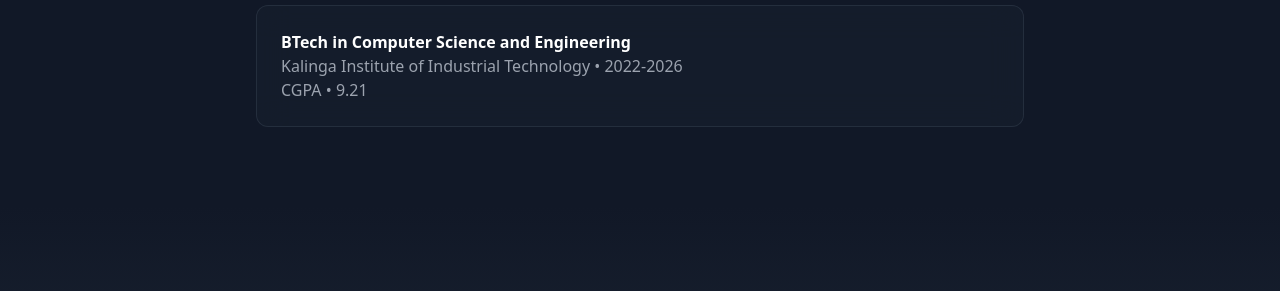
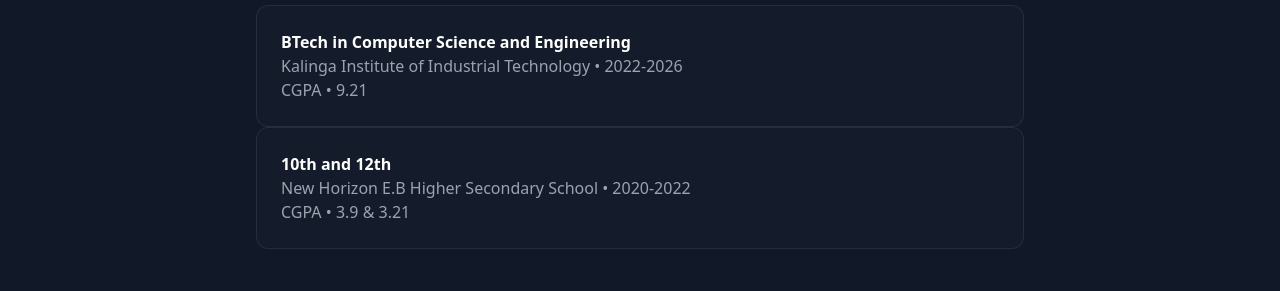
Before and after one commit to dovbyk/Resume, a React (Vite) app: page / in a window 1280 px wide. Shown: the part 1380-1671 px from the top of the page. Built offline with nearby package versions, Linux system fonts and the light colour scheme.

Commit message:
Update About.tsx

```diff
--- a/src/components/About.tsx
+++ b/src/components/About.tsx
@@ -44,6 +44,12 @@
               <p className="text-gray-400">CGPA • 9.21 </p>
 
             </div>
+            <div className="glass-card p-6 hover:bg-gray-800/50 transition-colors duration-300">
+              <h4 className="font-semibold text-white">10th and 12th</h4>
+              <p className="text-gray-400">New Horizon E.B Higher Secondary School • 2020-2022</p>
+              <p className="text-gray-400">CGPA • 3.9 & 3.21 </p>
+
+            </div>
           </div>
         </div>
       </div>
```
